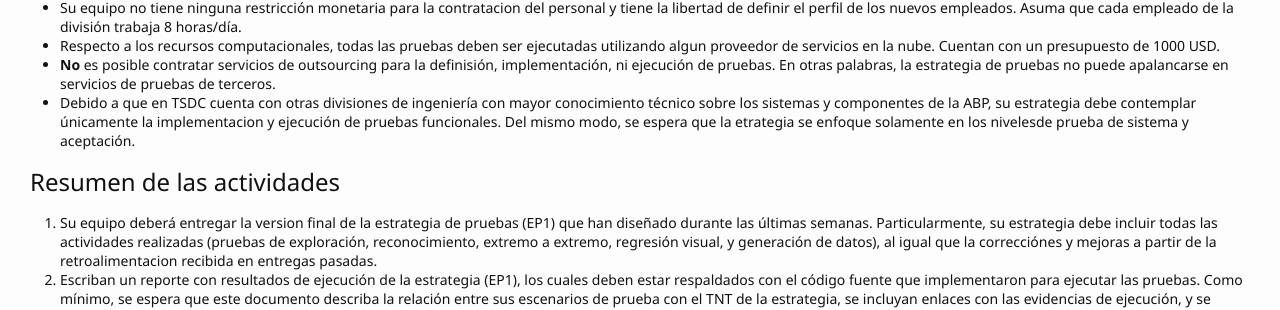
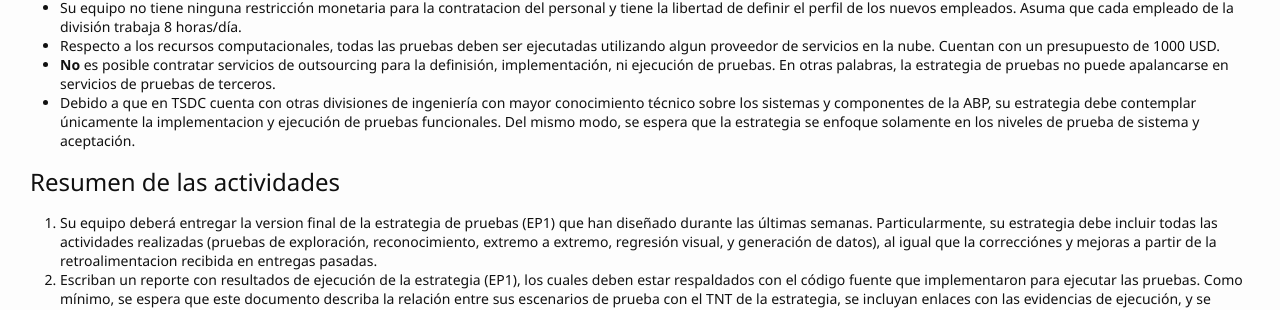
Before and after one commit to TiCSw/mt1_guias_pruebas, a Jekyll site: the page built from docs/semanas/semana8.md, in a window 1280 px wide. Shown: the part 644-954 px from the top of the page. Built offline with Jekyll 4.4.1, drawn with Linux system fonts in a browser that asks for light colours; some web fonts are replaced; our own code applies the rules of GitHub Pages for plain Markdown files; comment, search, counter and statistics services are not loaded.

Commit message:
Update semana8.md

```diff
--- a/docs/semanas/semana8.md
+++ b/docs/semanas/semana8.md
@@ -13,7 +13,7 @@ Con el objetivo de continuar con los esfuerzos de automatización sobre la ABP,
 - Su equipo no tiene ninguna restricción monetaria para la contratacion del personal y tiene la libertad de definir el perfil de los nuevos empleados. Asuma que cada empleado de la división trabaja 8 horas/día.
 - Respecto a los recursos computacionales, todas las pruebas deben ser ejecutadas utilizando algun proveedor de servicios en la nube. Cuentan con un presupuesto de 1000 USD.
 - **No** es posible contratar servicios de outsourcing para la definisión, implementación, ni ejecución de pruebas. En otras palabras, la estrategia de pruebas no puede apalancarse en servicios de pruebas de terceros.
-- Debido a que en TSDC cuenta con otras divisiones de ingeniería con mayor conocimiento técnico sobre los sistemas y componentes de la ABP, su estrategia debe contemplar únicamente la implementacion y ejecución de pruebas funcionales. Del mismo modo, se espera que la etrategia se enfoque solamente en los nivelesde prueba de sistema y aceptación.
+- Debido a que en TSDC cuenta con otras divisiones de ingeniería con mayor conocimiento técnico sobre los sistemas y componentes de la ABP, su estrategia debe contemplar únicamente la implementacion y ejecución de pruebas funcionales. Del mismo modo, se espera que la estrategia se enfoque solamente en los niveles de prueba de sistema y aceptación.
 
 
 ## Resumen de las actividades
```
